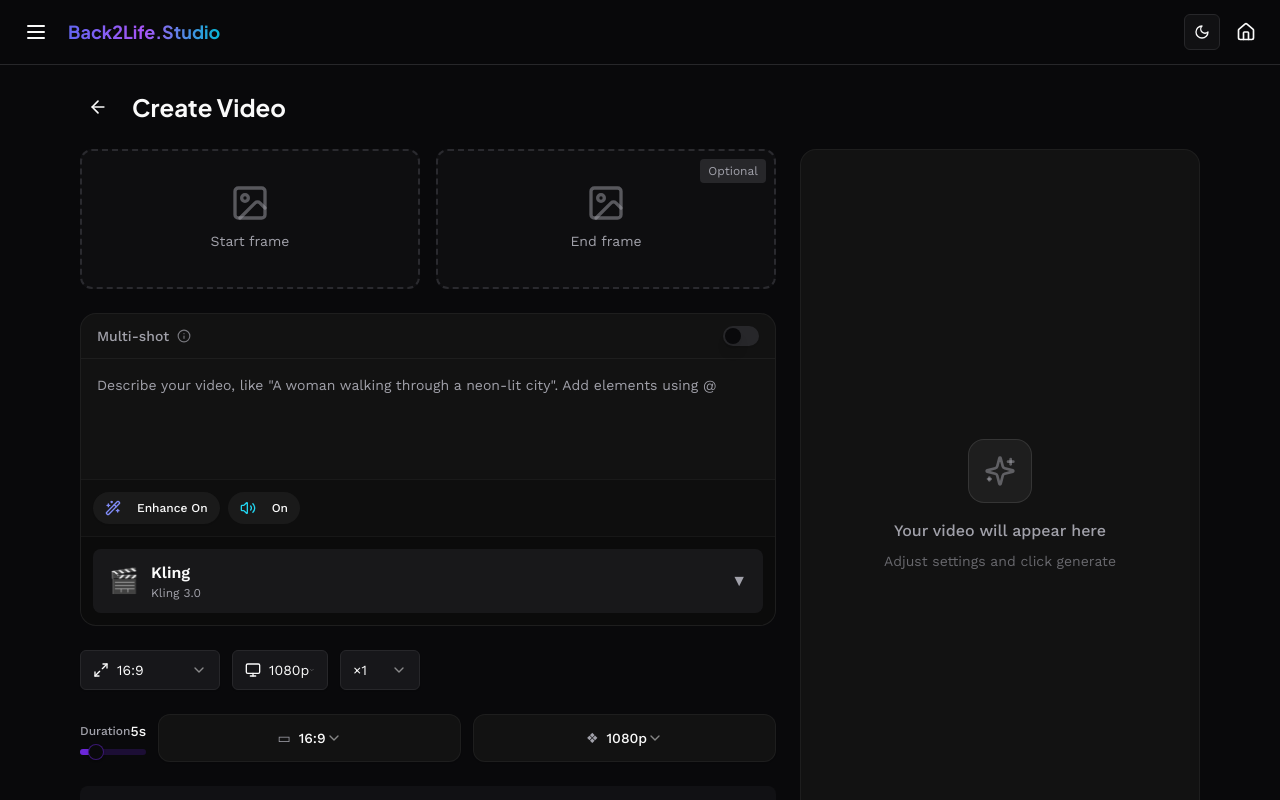
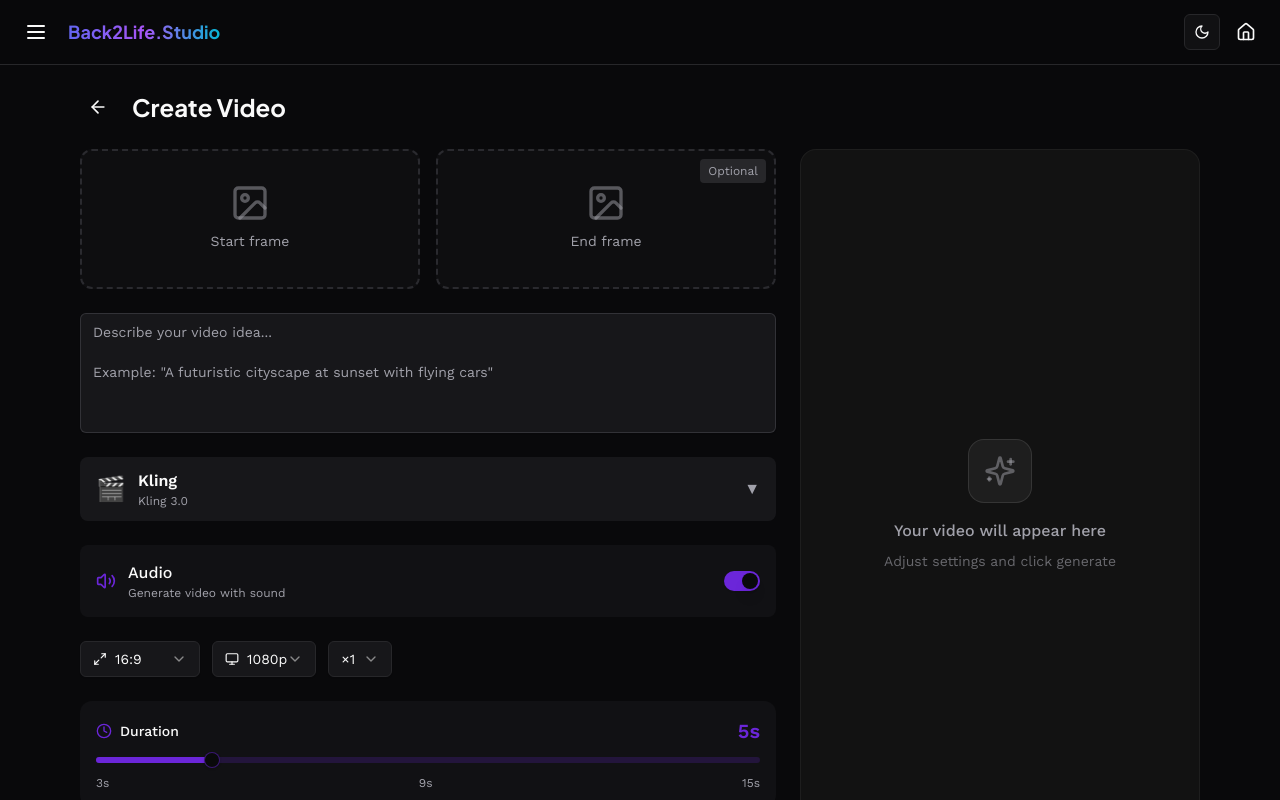
Before and after one commit to ashinstinct/sg-3f9e0639-0e46-47e0-ba87-cf415efaed8a-1774293159, a Next.js app: page /video/generate in a window 1280 px wide. Shown: the top 800 px of the page. Built offline with nearby package versions, Linux system fonts and the light colour scheme.

Commit message:
fix(ui): remove duplicate controls and resize slider card

```diff
--- a/src/pages/video/generate.tsx
+++ b/src/pages/video/generate.tsx
@@ -376,51 +376,24 @@
                   </div>
                 )}
 
-                {/* Prompt Area */}
-                <div className="bg-[#121212] rounded-2xl border border-white/5 overflow-hidden">
-                  <div className="px-4 py-3 border-b border-white/5 flex items-center justify-between">
-                    <div className="flex items-center gap-2">
-                      <Label className="text-sm font-medium text-muted-foreground">Multi-shot</Label>
-                      <Info className="w-3.5 h-3.5 text-muted-foreground/70" />
+                {/* Prompt Box */}
+                <div className="space-y-3">
+                  <Textarea
+                    placeholder={`Describe your video idea...\n\nExample: "A futuristic cityscape at sunset with flying cars"`}
+                    value={prompt}
+                    onChange={(e) => setPrompt(e.target.value)}
+                    className="min-h-[120px] bg-muted/50 border-muted-foreground/20 resize-none"
+                  />
+
+                  {/* Multi-shot toggle */}
+                  {selectedVersion.id.startsWith("sora") && (
+                    <div className="flex items-center gap-2 text-sm">
+                      <Switch checked={multiShot} onCheckedChange={setMultiShot} />
+                      <span className="text-muted-foreground">Multi-shot mode</span>
                     </div>
-                    <Switch checked={multiShot} onCheckedChange={setMultiShot} />
+                  )}
                 </div>
 
-                  <Textarea
-                    placeholder='Describe your video, like "A woman walking through a neon-lit city". Add elements using @'
-                    className="min-h-[120px] resize-none border-0 focus-visible:ring-0 rounded-none bg-transparent p-4 text-base"
-                    value={prompt}
-                    onChange={(e) => setPrompt(e.target.value)}
-                  />
-
-                  <div className="p-3 border-t border-white/5 flex items-center justify-between bg-black/20">
-                    <div className="flex gap-2">
-                      <Button
-                        variant={enhancePrompt ? "secondary" : "ghost"}
-                        size="sm"
-                        className="h-8 rounded-full text-xs bg-white/5 hover:bg-white/10 border-0"
-                        onClick={() => setEnhancePrompt(!enhancePrompt)}
-                      >
-                        <Wand2 className="w-3 h-3 mr-2 text-indigo-400" />
-                        Enhance {enhancePrompt && "On"}
-                      </Button>
-
-                      {selectedVersion.hasAudio && (
-                        <Button
-                          variant="ghost"
-                          size="sm"
-                          className="h-8 rounded-full text-xs bg-white/5 hover:bg-white/10 border-0"
-                          onClick={() => setAudioEnabled(!audioEnabled)}
-                        >
-                          <Volume2 className={cn("w-3 h-3 mr-2", audioEnabled ? "text-cyan-400" : "text-muted-foreground")} />
-                          {audioEnabled ? "On" : "Off"}
-                        </Button>
-                      )}
-                    </div>
-                  </div>
-
-                  {/* Higgsfield Model Selector (Inside the prompt box card) */}
-                  <div className="p-3 border-t border-white/5 bg-black/40">
                 {/* Model Selector - Dropdown */}
                 <div className="relative">
                   <button
@@ -497,10 +470,22 @@
                     </div>
                   )}
                 </div>
+
+                {/* Audio Toggle - Only show for models with audio support */}
+                {selectedVersion.hasAudio && (
+                  <div className="flex items-center justify-between p-4 bg-muted/30 rounded-lg">
+                    <div className="flex items-center gap-3">
+                      <Volume2 className="w-5 h-5 text-primary" />
+                      <div>
+                        <div className="font-medium">Audio</div>
+                        <div className="text-xs text-muted-foreground">Generate video with sound</div>
                       </div>
                     </div>
+                    <Switch checked={audioEnabled} onCheckedChange={setAudioEnabled} />
+                  </div>
+                )}
 
-                {/* Top Controls Row */}
+                {/* Compact Controls */}
                 <div className="flex flex-wrap gap-3">
                   {/* Aspect Ratio */}
                   <Select
@@ -509,9 +494,9 @@
                       setAspectRatio(ASPECT_RATIOS.find((ar) => ar.id === val) || ASPECT_RATIOS[0])
                     }
                   >
-                    <SelectTrigger className="w-auto min-w-[140px] h-10 bg-muted/50">
+                    <SelectTrigger className="w-auto min-w-[120px] h-9 bg-muted/50 text-sm">
                       <div className="flex items-center gap-2">
-                        <Maximize2 className="w-4 h-4" />
+                        <Maximize2 className="w-3.5 h-3.5" />
                         <span>{aspectRatio.label}</span>
                       </div>
                     </SelectTrigger>
@@ -524,33 +509,11 @@
                     </SelectContent>
                   </Select>
 
-                  {/* Duration - Only for non-slider models */}
-                  {!(selectedVersion.id === "kling-3.0" || selectedVersion.id === "kling-omni") && (
-                    <Select
-                      value={duration.toString()}
-                      onValueChange={(val) => setDuration(parseInt(val))}
-                    >
-                      <SelectTrigger className="w-20 h-10 bg-muted/50">
-                        <div className="flex items-center gap-2">
-                          <Clock className="w-4 h-4" />
-                          <span>{duration}s</span>
-                        </div>
-                      </SelectTrigger>
-                      <SelectContent>
-                        {getDurationOptions(selectedVersion).map((d) => (
-                          <SelectItem key={d} value={d.toString()}>
-                            {d}s
-                          </SelectItem>
-                        ))}
-                      </SelectContent>
-                    </Select>
-                  )}
-
                   {/* Resolution */}
                   <Select value={resolution} onValueChange={setResolution}>
-                    <SelectTrigger className="w-24 h-10 bg-muted/50">
+                    <SelectTrigger className="w-auto min-w-[100px] h-9 bg-muted/50 text-sm">
                       <div className="flex items-center gap-2">
-                        <Monitor className="w-4 h-4" />
+                        <Monitor className="w-3.5 h-3.5" />
                         <span>{resolution}</span>
                       </div>
                     </SelectTrigger>
@@ -566,10 +529,8 @@
                     value={batchCount.toString()}
                     onValueChange={(val) => setBatchCount(parseInt(val))}
                   >
-                    <SelectTrigger className="w-20 h-10 bg-muted/50">
-                      <div className="flex items-center gap-2">
-                        <span className="text-sm">×{batchCount}</span>
-                      </div>
+                    <SelectTrigger className="w-16 h-9 bg-muted/50 text-sm">
+                      <span>×{batchCount}</span>
                     </SelectTrigger>
                     <SelectContent>
                       {[1, 2, 3, 4, 5, 6, 7, 8, 9, 10].map((count) => (
@@ -579,34 +540,16 @@
                       ))}
                     </SelectContent>
                   </Select>
-                </div>
 
-                {/* Bottom Row Controls */}
-                <div className="flex items-center gap-3">
-                  {/* Duration */}
-                  {(selectedVersion.id === "kling-3.0" || selectedVersion.id === "kling-omni") ? (
-                    <div className="space-y-2">
-                      <div className="flex items-center justify-between">
-                        <Label className="text-xs text-muted-foreground">Duration</Label>
-                        <span className="text-sm font-medium">{duration}s</span>
-                      </div>
-                      <Slider
-                        value={[duration]}
-                        onValueChange={(vals) => setDuration(vals[0])}
-                        min={3}
-                        max={15}
-                        step={1}
-                        className="w-full"
-                      />
-                    </div>
-                  ) : (
+                  {/* Duration dropdown for non-slider models */}
+                  {!(selectedVersion.id === "kling-3.0" || selectedVersion.id === "kling-omni") && (
                     <Select
                       value={duration.toString()}
                       onValueChange={(val) => setDuration(parseInt(val))}
                     >
-                      <SelectTrigger className="w-20 h-10 bg-muted/50">
+                      <SelectTrigger className="w-20 h-9 bg-muted/50 text-sm">
                         <div className="flex items-center gap-2">
-                          <Clock className="w-4 h-4" />
+                          <Clock className="w-3.5 h-3.5" />
                           <span>{duration}s</span>
                         </div>
                       </SelectTrigger>
@@ -619,60 +562,17 @@
                       </SelectContent>
                     </Select>
                   )}
-
-                  <Select value={aspectRatio.id} onValueChange={(val) => setAspectRatio(ASPECT_RATIOS.find(r => r.id === val) || ASPECT_RATIOS[1])}>
-                    <SelectTrigger className="flex-1 h-12 bg-[#121212] border-white/5 rounded-xl justify-center font-medium">
-                      <span className="mr-2 text-muted-foreground">{aspectRatio.icon}</span>
-                      {aspectRatio.label}
-                    </SelectTrigger>
-                    <SelectContent>
-                      {ASPECT_RATIOS.map((ratio) => (
-                        <SelectItem key={ratio.id} value={ratio.id}>
-                          <div className="flex items-center gap-2">
-                            <span className="text-muted-foreground">{ratio.icon}</span>
-                            {ratio.label}
-                          </div>
-                        </SelectItem>
-                      ))}
-                    </SelectContent>
-                  </Select>
-
-                  <Select value={resolution} onValueChange={setResolution}>
-                    <SelectTrigger className="flex-1 h-12 bg-[#121212] border-white/5 rounded-xl justify-center font-medium">
-                      <span className="mr-2 text-muted-foreground">❖</span>
-                      {resolution}
-                    </SelectTrigger>
-                    <SelectContent>
-                      <SelectItem value="720p">720p</SelectItem>
-                      <SelectItem value="1080p">1080p</SelectItem>
-                      <SelectItem value="4k">4K Ultra HD</SelectItem>
-                    </SelectContent>
-                  </Select>
                 </div>
 
-                {/* Audio Toggle - Only show for models with audio support */}
-                {selectedVersion.hasAudio && (
-                  <div className="flex items-center justify-between p-4 bg-muted/30 rounded-lg">
-                    <div className="flex items-center gap-3">
-                      <Volume2 className="w-5 h-5 text-primary" />
-                      <div>
-                        <div className="font-medium">Audio</div>
-                        <div className="text-xs text-muted-foreground">Generate video with sound</div>
-                      </div>
-                    </div>
-                    <Switch checked={audioEnabled} onCheckedChange={setAudioEnabled} />
-                  </div>
-                )}
-
-                {/* Duration Slider - Large and prominent for Kling 3.0/Omni */}
+                {/* Duration Slider - Compact for Kling 3.0/Omni */}
                 {(selectedVersion.id === "kling-3.0" || selectedVersion.id === "kling-omni") && (
-                  <div className="space-y-4 p-6 bg-muted/30 rounded-xl">
+                  <div className="space-y-3 p-4 bg-muted/30 rounded-xl">
                     <div className="flex items-center justify-between">
                       <div className="flex items-center gap-2">
-                        <Clock className="w-5 h-5 text-primary" />
-                        <Label className="text-base font-medium">Duration</Label>
+                        <Clock className="w-4 h-4 text-primary" />
+                        <Label className="text-sm font-medium">Duration</Label>
                       </div>
-                      <span className="text-2xl font-bold text-primary">{duration}s</span>
+                      <span className="text-xl font-bold text-primary">{duration}s</span>
                     </div>
                     <Slider
                       value={[duration]}
```
Also changed, not shown: 1 other file (tests, documents, lock files or other folders). Lines whose indentation alone changed are shown as unchanged.
